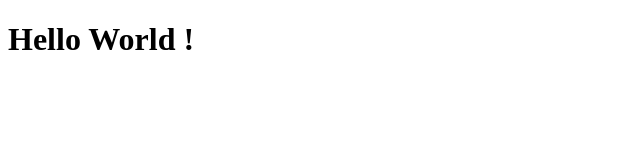
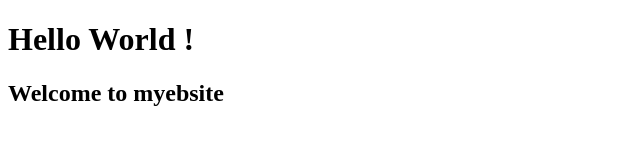
Before and after one commit to BaBenz/TestGit, a plain HTML site: page index.html in a window 1280 px wide. Shown: the whole page, without its empty margins (0-640 px from the left). Drawn offline with Linux system fonts and the light colour scheme.

Commit message:
Update index.html

```diff
--- a/index.html
+++ b/index.html
@@ -5,4 +5,6 @@
 </head>
 <body>
 	<h1>Hello World !</h1>
+	<h2>Welcome to myebsite</h2>
+
 </body>
```
